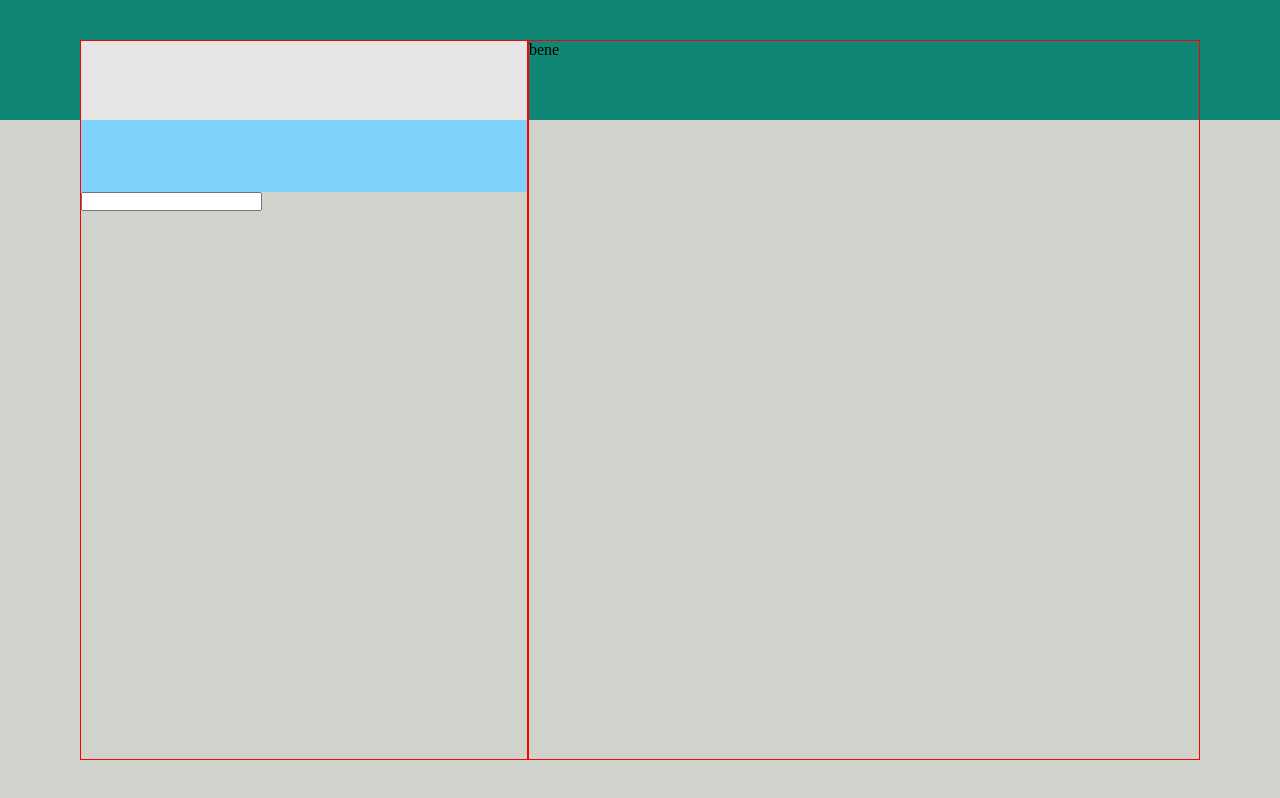
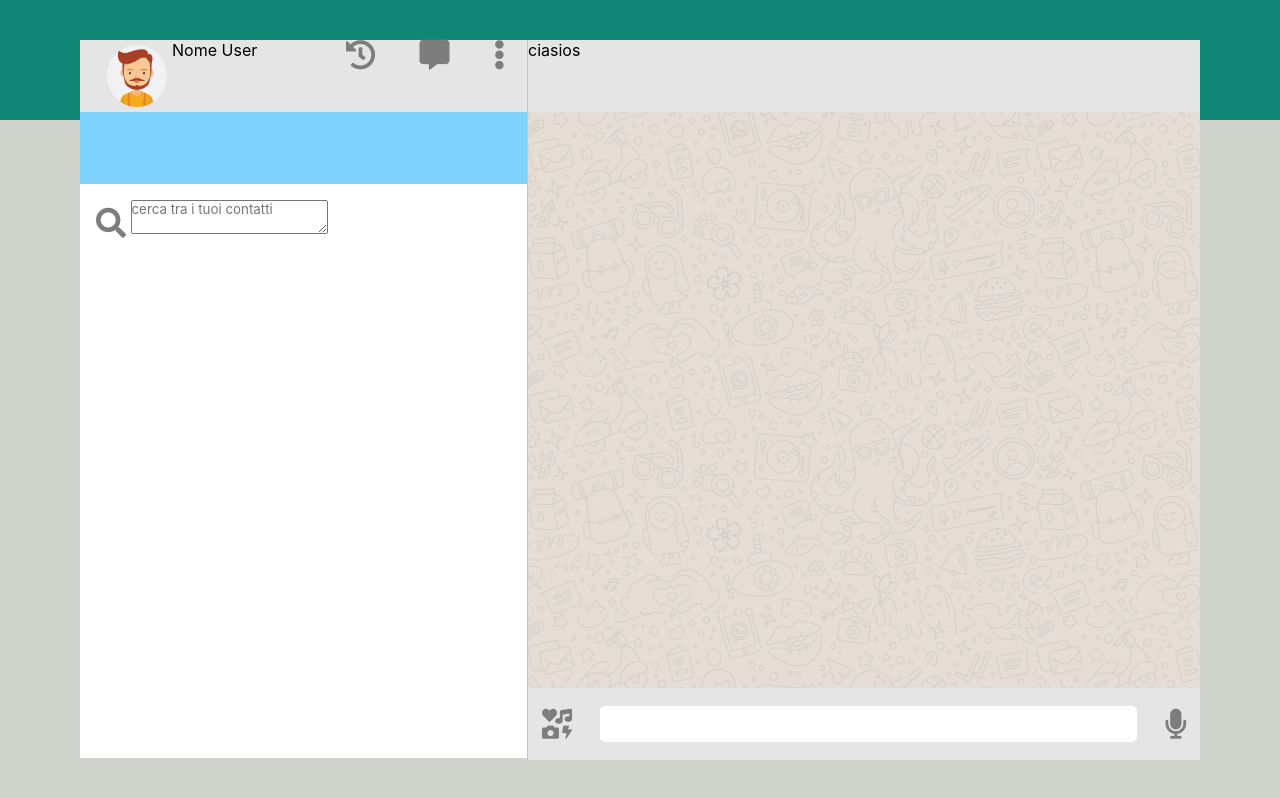
Before and after one commit to Alfredloz/vue-boolzapp, a plain HTML site: page milestone1/index.html in a window 1280 px wide. Drawn offline with nearby package versions, Linux system fonts and the light colour scheme.

Commit message:
a rilento ma vado

```diff
--- a/milestone1/assets/css/style.css
+++ b/milestone1/assets/css/style.css
@@ -3,14 +3,23 @@
     padding: 0;
     margin: 0;
     box-sizing: border-box;
+    font-family: -apple-system, BlinkMacSystemFont, 'Segoe UI', Roboto, Oxygen, Ubuntu, Cantarell, 'Open Sans', 'Helvetica Neue', sans-serif;
 }
 body{
     background-color: rgb(208, 211, 204	);
+}
+i {
+    font-size: 30px;
+    color: rgb(125, 125, 125);
+    padding: ;
 }
 /* /general setting */
 /* utility classes */
 .d_flex{
     display: flex;
+}
+.bg_grey_white{
+    background-color: rgb(255, 255,	255	);
 }
 /* /utility classes */
 /* backgrounds for app */
@@ -33,14 +42,22 @@ body{
 }
 .user_box{
     width: 40%;
-    height: 100%;
-    border: 1px solid red;
+    border-right: 1px solid rgb(196, 196, 196)
 }
 /* login user */
 .login_user{
     width: 100%;
-    height: 11%;
+    height: 10%;
     background-color: rgb(229, 229,	229	);
+    justify-content: space-around;
+}
+.user_info img{
+    width: 70px;
+    border-radius: 50%;
+    padding: 5px;
+}
+.user_set{
+
 }
 .notify_box{
     width: 100%;
@@ -48,11 +65,54 @@ body{
     background-color: rgb(126, 210, 251	);
 }
 /* /login user */
+/* search box */
+.search_box{
+    padding: 1rem;
+}
+
+
+/* /search box */
+/* contacts */
+.contacts{
+    height: calc(100% - 30%);
+    width: 100%;
+    overflow-y: scroll;
+}
+/* /contacts */
 /* /userbox */
 /* chatbox */
+.chat_container{
+    width: 60%;
+
+}
+.user_opt{
+   width: 100%;
+   height: 10%;
+   background-color: rgb(229, 229,	229	);
+
+}
 .chat_box{
-    width: 60%;
-    height: 100%;
-    border: 1px solid red;
+    height:calc(100% - 20%);
+    width: 100%;
+    background-image: url("../img/mine.jpg");
+    overflow-y: scroll;
 }
+.sending_box{
+    width: 100%;
+    height: 10%;
+    background-color: rgb(229, 229,	229	);
+    align-self: stretch;
+    justify-content: space-around;
+    align-items: center;
+}
+.sending_box textarea{
+    width: 80%;
+    height: 50%;
+    border: none;
+    resize: none;
+    border-radius: 5px;
+    font-size: 20px;
+    font: Roboto, serif;
+}
+
 /* /chatbox */
--- a/milestone1/index.html
+++ b/milestone1/index.html
@@ -3,6 +3,8 @@
 <head>
     <link rel="stylesheet" href="./assets/css/style.css">
     <link rel="stylesheet" href="https://use.fontawesome.com/releases/v5.15.1/css/all.css" integrity="sha384-vp86vTRFVJgpjF9jiIGPEEqYqlDwgyBgEF109VFjmqGmIY/Y4HV4d3Gp2irVfcrp" crossorigin="anonymous">
+    <link rel="preconnect" href="https://fonts.gstatic.com">
+<link href="https://fonts.googleapis.com/css2?family=Roboto:ital,wght@0,100;0,300;0,400;0,500;0,700;0,900;1,100;1,300;1,400;1,500;1,700;1,900&display=swap" rel="stylesheet">
     <meta charset="UTF-8">
     <meta name="viewport" content="width=device-width, initial-scale=1.0">
     <title>Document</title>
@@ -13,18 +15,40 @@
         <div class="bg_ban_top d_flex">
             <div class="container_app d_flex">
                 <div class="user_box">
-                    <div class="login_user"></div>
+                    <div class="login_user d_flex">
+                        <div class="user_info d_flex">
+                            <img src="./assets/img/avatar_4.jpg" alt="">
+                            <span>Nome User</span>
+                        </div>
+                        <div class="user_set "></div>
+                        <i class="fas fa-history"></i>
+                        <i class="fas fa-comment-alt"></i>
+                        <i class="fas fa-ellipsis-v"></i>
+                    </div>
                     <div class="notify_box">
 
                     </div>
-                    <div class="search_box">
-                        <input type="text">
+                    <div class="search_box bg_grey_white">
+                        <i class="fas fa-search"></i>
+                        <textarea name="" id="" cols="" rows="" placeholder="cerca tra i tuoi contatti"></textarea>
                     </div>
-                    <div class="contacts"></div>
+                    <div class="contacts bg_grey_white">
+
+                    </div>
                 </div>
-                <div class="chat_box">
-                    bene
-                </div>
+                <div class="chat_container">
+
+                    <div class="user_opt bg_grey_white">
+                        ciasios
+                    </div>
+                    <div class="chat_box">
+
+                    </div>
+                    <div class="sending_box d_flex">
+                        <i class="fas fa-icons"></i>
+                        <textarea name="" id="" cols="" rows=""></textarea>
+                        <i class="fas fa-microphone"></i>
+                    </div>
             </div>
         </div>
         <div class="bg_ban_bottom">
```
Also changed, not shown: 1 other file.
